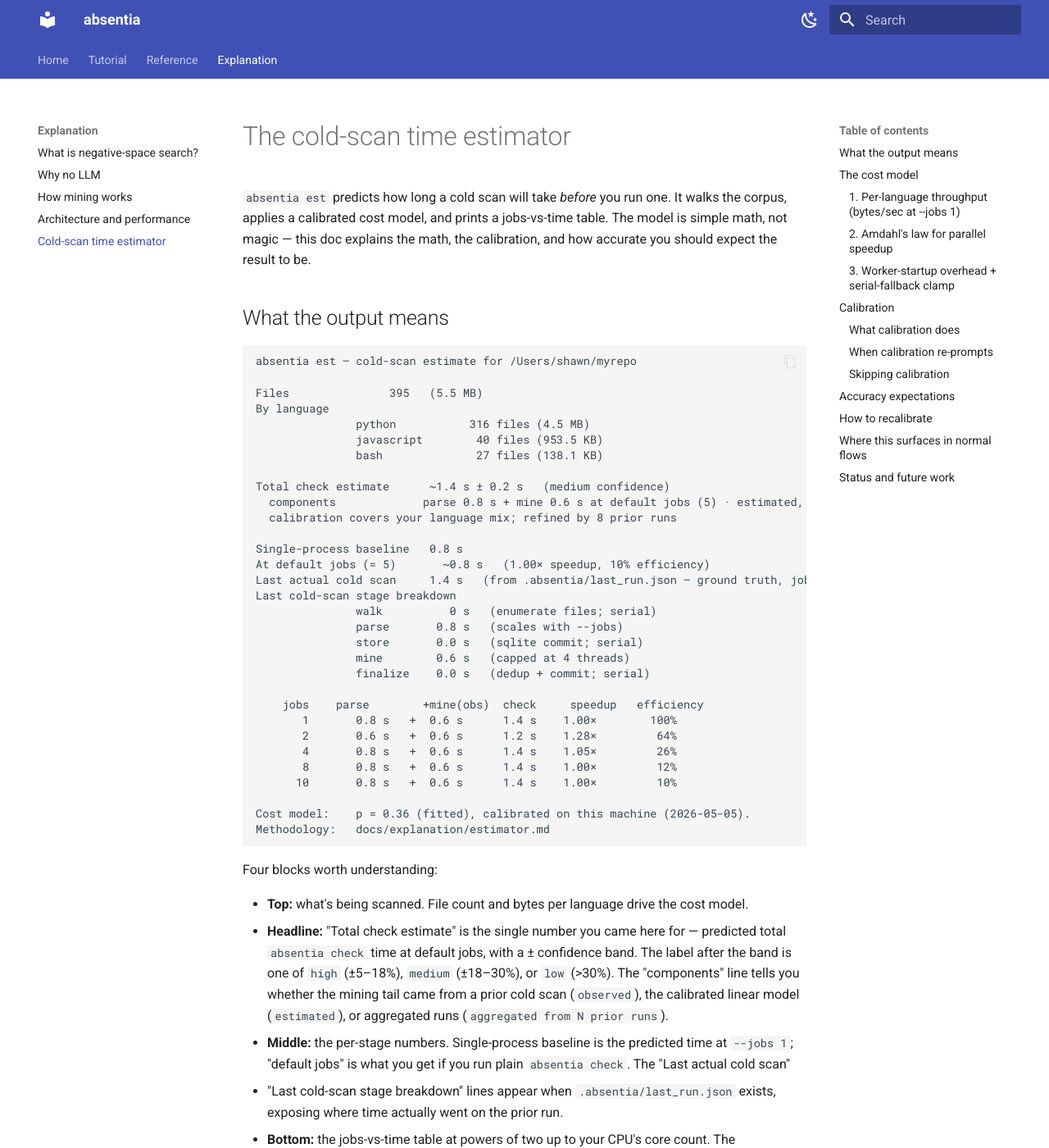
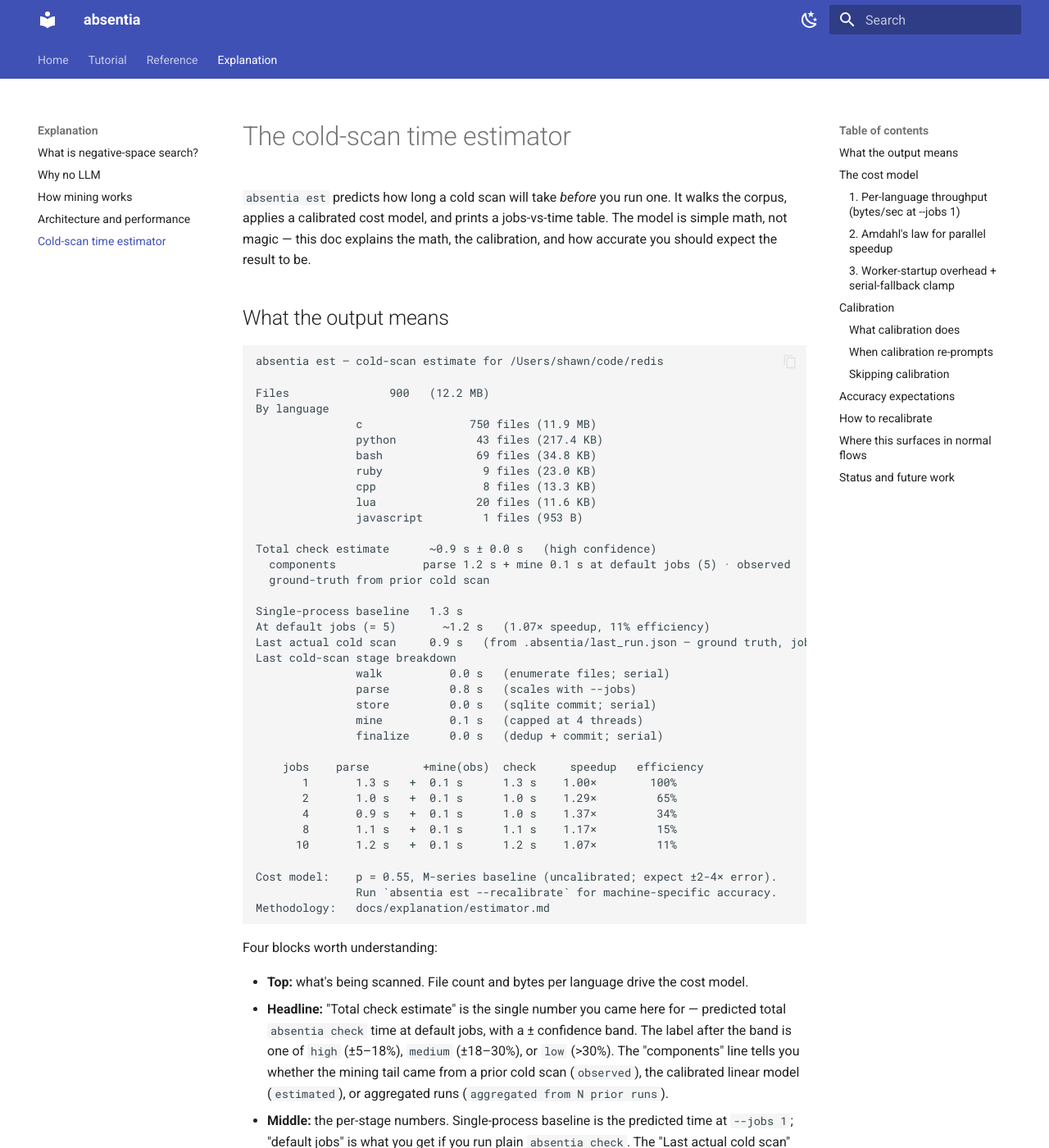
Before and after one commit to skbays03/absentia, an MkDocs documentation site: the page built from docs/explanation/estimator.md, in a window 1280 px wide and 1400 px high. Shown: the whole window at 82% size. Built offline with MkDocs 1.6.1 and Material for MkDocs 9.7.7, drawn with Linux system fonts in a browser that asks for light colours; some of the changed text lies outside the part shown.

Commit message:
perf(estimator): align p + worker-startup + tsx-bps to measurements
Three constants drifted from real-world measurements over the
optimization passes:

- PARALLEL_FRACTION 0.80 -> 0.55. Aspirational headline at the time
  it was set; measured speedup ceiling on this Mac is ~2.0x at
  jobs=10, which the new asymptote 1/(1-0.55) ~= 2.22x captures.
- WORKER_STARTUP_S 0.15 -> 0.06. Measured 58-75 ms (process spawn +
  tree-sitter grammar load) on a 10-core M-series MacBook 2026-05-07;
  60 ms is the central estimate.
- M_SERIES_BPS gained tsx (matches typescript seed at 18 MB/s);
  previously 16 entries for 17 extractors.

calibration.py picks up PARALLEL_FRACTION via import in the
fit-amdahl-p fallback path so future tuning lands in one place.

estimator.md follows: speedup-ceiling table recomputed at p=0.55
(N=2..32, asymptote 2.22x), tapering-narrative reflects the steeper
dropoff, "Why fit instead of bake in 0.80" wording updated, validation
table replaced with current jobs=1 measurements (redis ~12 MB / 900 C
files: predicted 1.3 s vs actual 0.9 s, ~1.4x; Linux kernel: predicted
2 m 20 s vs actual 1 m 34 s, ~1.5x), and the example output block
regenerated against a fresh /tmp/redis cold scan so the doc snippet
shows current numbers + components annotation rather than pre-
optimization-era values.

Authored-by: Shawn Bays <shawnbays2003@gmail.com>
Co-Authored-By: Claude Opus 4.7 (1M context) <noreply@anthropic.com>

````diff
--- a/docs/explanation/estimator.md
+++ b/docs/explanation/estimator.md
@@ -9,36 +9,41 @@ you should expect the result to be.
 ## What the output means
 
 ```
-absentia est — cold-scan estimate for /Users/shawn/myrepo
+absentia est — cold-scan estimate for /Users/shawn/code/redis
 
-Files               395   (5.5 MB)
+Files               900   (12.2 MB)
 By language
-               python           316 files (4.5 MB)
-               javascript        40 files (953.5 KB)
-               bash              27 files (138.1 KB)
+               c                750 files (11.9 MB)
+               python            43 files (217.4 KB)
+               bash              69 files (34.8 KB)
+               ruby               9 files (23.0 KB)
+               cpp                8 files (13.3 KB)
+               lua               20 files (11.6 KB)
+               javascript         1 files (953 B)
 
-Total check estimate      ~1.4 s ± 0.2 s   (medium confidence)
-  components             parse 0.8 s + mine 0.6 s at default jobs (5) · estimated, aggregated from 8 prior runs
-  calibration covers your language mix; refined by 8 prior runs
+Total check estimate      ~0.9 s ± 0.0 s   (high confidence)
+  components             parse 1.2 s + mine 0.1 s at default jobs (5) · observed
+  ground-truth from prior cold scan
 
-Single-process baseline   0.8 s
-At default jobs (= 5)       ~0.8 s   (1.00× speedup, 10% efficiency)
-Last actual cold scan     1.4 s   (from .absentia/last_run.json — ground truth, jobs=5)
+Single-process baseline   1.3 s
+At default jobs (= 5)       ~1.2 s   (1.07× speedup, 11% efficiency)
+Last actual cold scan     0.9 s   (from .absentia/last_run.json — ground truth, jobs=1)
 Last cold-scan stage breakdown
-               walk          0 s   (enumerate files; serial)
-               parse       0.8 s   (scales with --jobs)
-               store       0.0 s   (sqlite commit; serial)
-               mine        0.6 s   (capped at 4 threads)
-               finalize    0.0 s   (dedup + commit; serial)
+               walk          0.0 s   (enumerate files; serial)
+               parse         0.8 s   (scales with --jobs)
+               store         0.0 s   (sqlite commit; serial)
+               mine          0.1 s   (capped at 4 threads)
+               finalize      0.0 s   (dedup + commit; serial)
 
     jobs    parse        +mine(obs)  check     speedup   efficiency
-       1       0.8 s   +  0.6 s      1.4 s    1.00×        100%
-       2       0.6 s   +  0.6 s      1.2 s    1.28×         64%
-       4       0.8 s   +  0.6 s      1.4 s    1.05×         26%
-       8       0.8 s   +  0.6 s      1.4 s    1.00×         12%
-      10       0.8 s   +  0.6 s      1.4 s    1.00×         10%
+       1       1.3 s   +  0.1 s      1.3 s    1.00×        100%
+       2       1.0 s   +  0.1 s      1.0 s    1.29×         65%
+       4       0.9 s   +  0.1 s      1.0 s    1.37×         34%
+       8       1.1 s   +  0.1 s      1.1 s    1.17×         15%
+      10       1.2 s   +  0.1 s      1.2 s    1.07×         11%
 
-Cost model:    p = 0.36 (fitted), calibrated on this machine (2026-05-05).
+Cost model:    p = 0.55, M-series baseline (uncalibrated; expect ±2-4× error).
+               Run `absentia est --recalibrate` for machine-specific accuracy.
 Methodology:   docs/explanation/estimator.md
 ```
 
@@ -111,19 +116,20 @@ this split into a speedup curve:
 speedup(N) = 1 / ((1 − p) + p/N)
 ```
 
-Where `p` is the parallelizable fraction. The default is `p = 0.80`
-(an architectural estimate), but **calibration fits ``p`` from your
-machine's actual scan times** at jobs ∈ {1, 2, 4, 8} and stores the
-fitted value. The output labels it `(fitted)` when it diverges from
-the architectural default.
+Where `p` is the parallelizable fraction. The default is `p = 0.55`
+(an architectural estimate reflecting that mining + storage +
+finalize together dominate the serial tail post-optimization), but
+**calibration fits ``p`` from your machine's actual scan times** at
+jobs ∈ {1, 2, 4, 8} and stores the fitted value. The output labels
+it `(fitted)` when it diverges from the architectural default.
 
-Why fit instead of bake in 0.80? The actual `p` depends on real
+Why fit instead of bake in 0.55? The actual `p` depends on real
 factors that vary per machine: I/O subsystem, scheduler, NUMA,
 thermal, container limits. Small corpora on fast machines often
 show much lower `p` because the serial pipeline tail dominates the
 parallel gains. Validated against Dev-Dashboard (week of 2026-05-05,
 *before mining-stage parallelism + the 30× symmetry refactor
-shipped*): fitted `p = 0.36` (vs. baked 0.80) — accurate because
+shipped*): fitted `p = 0.36` (vs. baked 0.55) — accurate because
 Dev-Dashboard scans in <1 s and process-spawn overhead eats into
 the parallel fraction. The same validation re-run on current
 optimized code would show a different `p` (mining is no longer
@@ -137,27 +143,31 @@ throw at it. The serial tail wins eventually.
 | jobs | speedup | parallel efficiency |
 |---:|---:|---:|
 |  1 | 1.00× | 100% |
-|  2 | 1.67× |  83% |
-|  4 | 2.86× |  72% |
-|  8 | 4.00× |  50% |
-| 16 | 4.44× |  28% |
-| 32 | 4.71× |  15% |
-| ∞  | 5.00× |   0% |
+|  2 | 1.38× |  69% |
+|  4 | 1.70× |  43% |
+|  8 | 1.93× |  24% |
+| 16 | 2.06× |  13% |
+| 32 | 2.14× |   7% |
+| ∞  | 2.22× |   0% |
 
-This is the "tapering efficiency" — past 4–8 cores, additional
-workers contribute less and less. Real absentia defaults to half
-your detected cores, which sits in the sweet spot.
+This is the "tapering efficiency" — past 2–4 cores, additional
+workers contribute much less. Real absentia defaults to half your
+detected cores, which trades efficiency for absolute speedup: on a
+10-core machine the default `jobs=5` lands near 1.78× wall-clock
+at ~36% efficiency — close to the asymptote without paying for
+workers that barely contribute.
 
 ### 3. Worker-startup overhead + serial-fallback clamp
 
-Spawning a `multiprocessing` worker takes ~150 ms (process spawn
-+ tree-sitter grammar load). The estimator adds back
-`(jobs − 1) × 0.15 s` to the parallel time, then clamps the result
+Spawning a `multiprocessing` worker takes ~60 ms (process spawn
++ tree-sitter grammar load) on M-series — measured 58-75 ms on a
+10-core MacBook 2026-05-07. The estimator adds back
+`(jobs − 1) × 0.06 s` to the parallel time, then clamps the result
 to be no worse than serial:
 
 ```
 parallel_time = min(serial_time,
-                    serial_time / speedup(N) + (N − 1) × 0.15)
+                    serial_time / speedup(N) + (N − 1) × 0.06)
 ```
 
 The clamp matters because real absentia has a serial-fallback escape
@@ -277,13 +287,21 @@ invocation.
 | Calibrated, similar codebase shape | ±10–25% |
 | Calibrated, very different codebase shape | ±50% |
 
-Validated against `Dev-Dashboard` (a real Python-heavy project
-with 395 files, mostly small):
+Validated post-optimization (2026-05-07, 10-core M-series
+MacBook), jobs=1 baseline so the comparison doesn't depend on
+parallelism math:
 
 | Scenario | Predicted | Actual | Error |
 |---|---:|---:|---:|
-| Uncalibrated | 0.2 s | 0.9 s | ~4× |
-| After calibration on Dev-Dashboard itself | 0.8 s | 0.9 s | ~12% |
+| Uncalibrated, redis (~12 MB, 900 C files) | 1.3 s | 0.9 s | ~1.4× |
+| Uncalibrated, Linux kernel (~1.3 GB, 65 k C files) | 2 m 20 s | 1 m 34 s | ~1.5× |
+
+Both fall well within the ±2–4× uncalibrated expectation —
+M-series defaults are conservative for a reason (different
+machines and language mixes can hit the wider end of the band).
+Calibration tightens this to ±10–25% by fitting `M_SERIES_BPS`
+coefficients to your hardware and `p` to your workload's serial
+tail.
 
 The estimator never claims to be a benchmark. It's a "should I go
 grab coffee?" predictor. If you need exact wall-clock numbers, run
````
Also changed, not shown: 2 other files.
